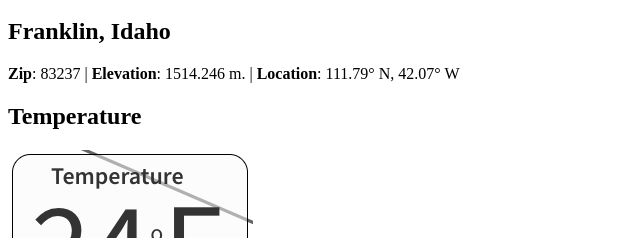
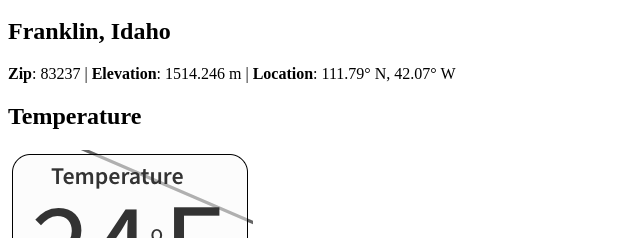
Before and after one commit to kyah15/kyah15.github.io, a plain HTML site: page weather/franklin-weathersite.html in a window 1280 px wide. Shown: the part 154-392 px from the top of the page, 0-640 px from the left. Drawn offline with Linux system fonts and the light colour scheme.

Commit message:
punctuation fix

```diff
--- a/weather/franklin-weathersite.html
+++ b/weather/franklin-weathersite.html
@@ -20,7 +20,7 @@
     </nav>
     <main>
         <h2>Franklin, Idaho</h2>
-            <p><b>Zip</b>: 83237 | <b>Elevation</b>: 1514.246 m. | <b>Location</b>: 111.79&#176; N, 42.07&#176; W</p>
+            <p><b>Zip</b>: 83237 | <b>Elevation</b>: 1514.246 m | <b>Location</b>: 111.79&#176; N, 42.07&#176; W</p>
         <nav>
         <h2>Temperature</h2>
         <img src="/kyah15.github.io/weather/images/weather-tile.png" alt="Weather in Franklin Now">
```
